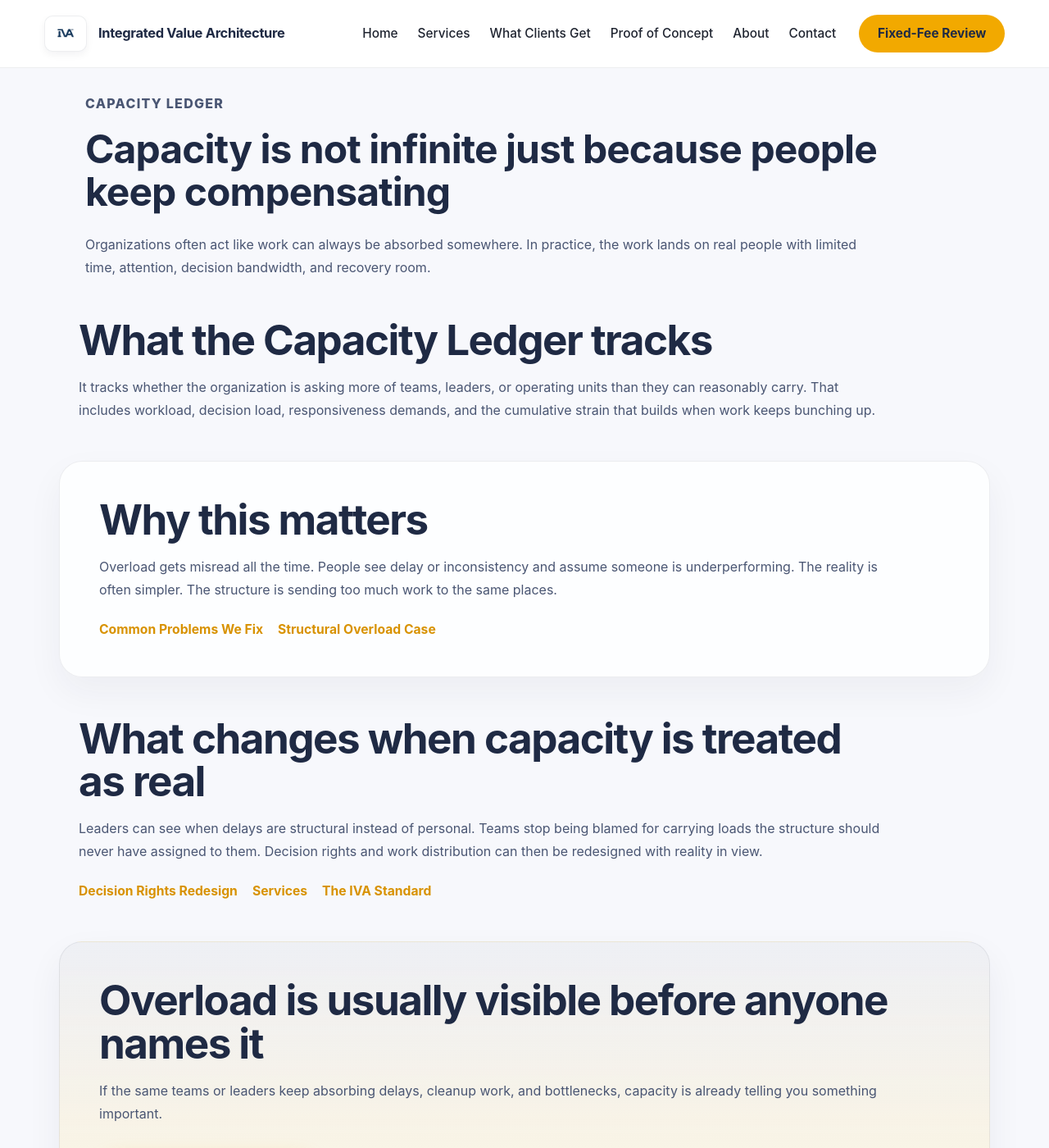
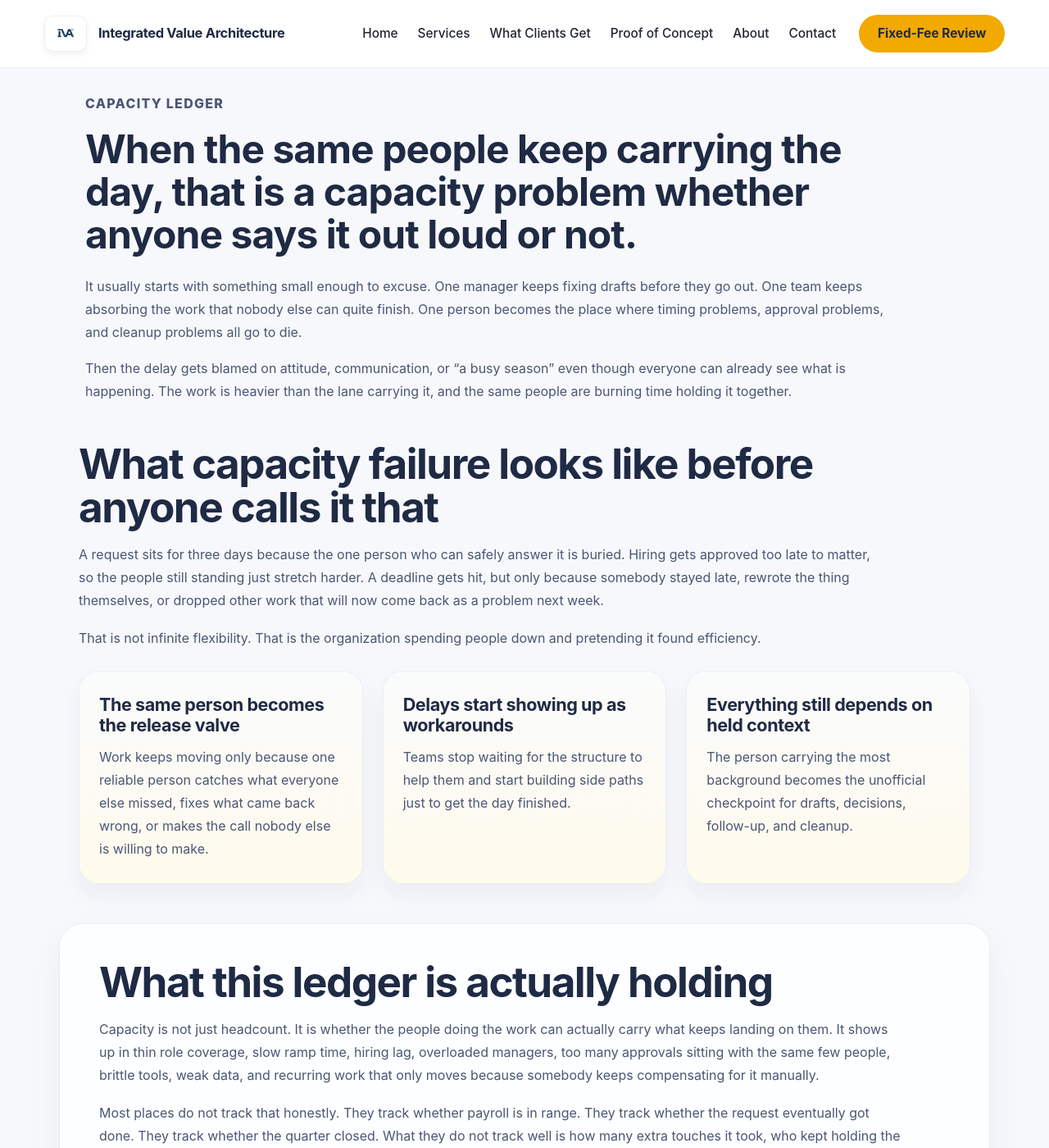
Before and after one commit to efost7873/integratedvaluearchitecture.com, a Jekyll site: the page built from capacity.html, in a window 1280 px wide and 1400 px high. Shown: the whole window at 82% size. Built offline with Jekyll 4.4.1, drawn with Linux system fonts in a browser that asks for light colours; some of the changed text lies outside the part shown.

Commit message:
Revise capacity ledger content and headings

```diff
--- a/capacity.html
+++ b/capacity.html
@@ -1,7 +1,7 @@
 ---
 layout: default
-title: Capacity Ledger | Integrated Value Architecture
-description: The Capacity Ledger makes workload, decision load, and organizational carrying limits visible so overload stops being treated like a personal failure.
+title: Capacity, Staffing, and Readiness | Integrated Value Architecture
+description: The Capacity Ledger shows where work, decision load, thin coverage, and hidden cleanup are already overwhelming the same people so overload stops getting treated like a personal flaw.
 permalink: /capacity/
 schema_type: WebPage
 ---
@@ -9,58 +9,140 @@ schema_type: WebPage
 <section class="page-header">
   <div class="container narrow">
     <p class="eyebrow">Capacity Ledger</p>
-    <h1>Capacity is not infinite just because people keep compensating</h1>
+    <h1>When the same people keep carrying the day, that is a capacity problem whether anyone says it out loud or not.</h1>
     <p>
-      Organizations often act like work can always be absorbed somewhere.
-      In practice, the work lands on real people with limited time, attention, decision bandwidth, and recovery room.
+      It usually starts with something small enough to excuse. One manager keeps fixing drafts before they go out. One team keeps absorbing the work that nobody else can quite finish. One person becomes the place where timing problems, approval problems, and cleanup problems all go to die.
+    </p>
+    <p>
+      Then the delay gets blamed on attitude, communication, or “a busy season” even though everyone can already see what is happening. The work is heavier than the lane carrying it, and the same people are burning time holding it together.
     </p>
   </div>
 </section>
 
 <section class="section">
   <div class="container narrow">
-    <h2>What the Capacity Ledger tracks</h2>
+    <h2>What capacity failure looks like before anyone calls it that</h2>
     <p>
-      It tracks whether the organization is asking more of teams, leaders, or operating units than they can reasonably carry.
-      That includes workload, decision load, responsiveness demands, and the cumulative strain that builds when work keeps bunching up.
+      A request sits for three days because the one person who can safely answer it is buried. Hiring gets approved too late to matter, so the people still standing just stretch harder. A deadline gets hit, but only because somebody stayed late, rewrote the thing themselves, or dropped other work that will now come back as a problem next week.
+    </p>
+    <p>
+      That is not infinite flexibility. That is the organization spending people down and pretending it found efficiency.
+    </p>
+
+    <div class="card-grid three-up">
+      <article class="info-card">
+        <a class="card-link" href="/common-problems-we-fix/">
+          <h3>The same person becomes the release valve</h3>
+          <p>
+            Work keeps moving only because one reliable person catches what everyone else missed, fixes what came back wrong, or makes the call nobody else is willing to make.
+          </p>
+        </a>
+      </article>
+
+      <article class="info-card">
+        <a class="card-link" href="/operations/">
+          <h3>Delays start showing up as workarounds</h3>
+          <p>
+            Teams stop waiting for the structure to help them and start building side paths just to get the day finished.
+          </p>
+        </a>
+      </article>
+
+      <article class="info-card">
+        <a class="card-link" href="/case-structural-overload-and-decision-bottleneck/">
+          <h3>Everything still depends on held context</h3>
+          <p>
+            The person carrying the most background becomes the unofficial checkpoint for drafts, decisions, follow-up, and cleanup.
+          </p>
+        </a>
+      </article>
+    </div>
+  </div>
+</section>
+
+<section class="section alt">
+  <div class="container narrow">
+    <h2>What this ledger is actually holding</h2>
+    <p>
+      Capacity is not just headcount. It is whether the people doing the work can actually carry what keeps landing on them. It shows up in thin role coverage, slow ramp time, hiring lag, overloaded managers, too many approvals sitting with the same few people, brittle tools, weak data, and recurring work that only moves because somebody keeps compensating for it manually.
+    </p>
+    <p>
+      Most places do not track that honestly. They track whether payroll is in range. They track whether the request eventually got done. They track whether the quarter closed. What they do not track well is how many extra touches it took, who kept holding the bag, and what other work got delayed so the visible fire could be put out first.
+    </p>
+    <div class="inline-links">
+      <a href="/finance/">Financial Ledger</a>
+      <a href="/operations/">Operational Ledger</a>
+      <a href="/standard/">IVA Standard</a>
+    </div>
+  </div>
+</section>
+
+<section class="section">
+  <div class="container narrow">
+    <h2>Why overload gets misread so often</h2>
+    <p>
+      People see the final miss and blame the person closest to it. They see a slow reply, an uneven handoff, a budget overrun, a manager who looks checked out, or a team that seems reactive. What they do not stop to ask is how much work, decision pressure, revision, and recovery debt had already been pushed into that same spot before the miss showed up.
+    </p>
+    <p>
+      So the wrong fix gets applied. Somebody gets coached. Somebody gets told to prioritize better. Somebody gets another meeting added to the week. Meanwhile the real pattern stays put. Too much is still landing in the same lane, and the people carrying it are still expected to make that look normal.
     </p>
   </div>
 </section>
 
 <section class="section alt">
   <div class="container narrow">
-    <h2>Why this matters</h2>
+    <h2>What changes when capacity has real standing</h2>
     <p>
-      Overload gets misread all the time. People see delay or inconsistency and assume someone is underperforming.
-      The reality is often simpler. The structure is sending too much work to the same places.
+      The conversation stops pretending every missed deadline is a personal failure. You can see whether the work was overloaded before it even arrived, whether the approval path kept stacking onto the same role, and whether one team has quietly become the cleanup crew for decisions made somewhere else.
     </p>
-    <div class="inline-links">
-      <a href="/common-problems-we-fix/">Common Problems We Fix</a>
-      <a href="/case-structural-overload-and-decision-bottleneck/">Structural Overload Case</a>
+    <p>
+      That matters because once the load is visible, you can do something useful with it. Work can move. Decision rights can move. Timing can move. You can stop asking one role to carry operating load, judgment load, and recovery load at the same time and then acting surprised when the quality slips or people burn out.
+    </p>
+
+    <div class="card-grid two-up">
+      <article class="info-card">
+        <a class="card-link" href="/decision-rights-redesign/">
+          <h3>Some decisions stop climbing</h3>
+          <p>
+            Calls that never needed senior review in the first place can get pulled back toward the people who actually know the work.
+          </p>
+        </a>
+      </article>
+
+      <article class="info-card">
+        <a class="card-link" href="/services/">
+          <h3>The pressure stops hiding in plain sight</h3>
+          <p>
+            Instead of waiting for turnover, backlog, or missed delivery to make the point, the strain is visible early enough to redesign the lane carrying it.
+          </p>
+        </a>
+      </article>
     </div>
   </div>
 </section>
 
 <section class="section">
   <div class="container narrow">
-    <h2>What changes when capacity is treated as real</h2>
+    <h2>This is where founder-led businesses get the lesson early</h2>
     <p>
-      Leaders can see when delays are structural instead of personal. Teams stop being blamed for carrying loads the structure should never have assigned to them.
-      Decision rights and work distribution can then be redesigned with reality in view.
+      In a founder-led business, capacity trouble shows itself fast because there are fewer places to hide it. The founder holds context, makes the call, revises the language, answers the email, follows up on the lead, and notices when something is off. That can look disciplined from the outside right up until everything starts moving at the speed of one overloaded human being.
+    </p>
+    <p>
+      Bigger organizations hide the same problem behind layers. Smaller ones just show it sooner. Different size. Same reality. If too much work and too much judgment stay in the same place, capacity is already part of the problem whether the payroll count looks fine or not.
     </p>
     <div class="inline-links">
-      <a href="/decision-rights-redesign/">Decision Rights Redesign</a>
-      <a href="/services/">Services</a>
-      <a href="/standard/">The IVA Standard</a>
+      <a href="/case-structural-overload-and-decision-bottleneck/">Proof of Concept</a>
+      <a href="/what-clients-get/">What Clients Get</a>
+      <a href="/contact/">Contact</a>
     </div>
   </div>
 </section>
 
 <section class="section final-cta">
   <div class="container narrow">
-    <h2>Overload is usually visible before anyone names it</h2>
+    <h2>Start with the people who keep absorbing what the structure should have handled.</h2>
     <p>
-      If the same teams or leaders keep absorbing delays, cleanup work, and bottlenecks, capacity is already telling you something important.
+      If the same roles keep catching delays, fixing bad handoffs, holding too much context, or carrying work that should have been resolved earlier, there is enough there to start.
     </p>
     <div class="cta-block">
       <a class="button primary" href="/fixed-fee-review/">Start with a Fixed-Fee Review</a>
```
